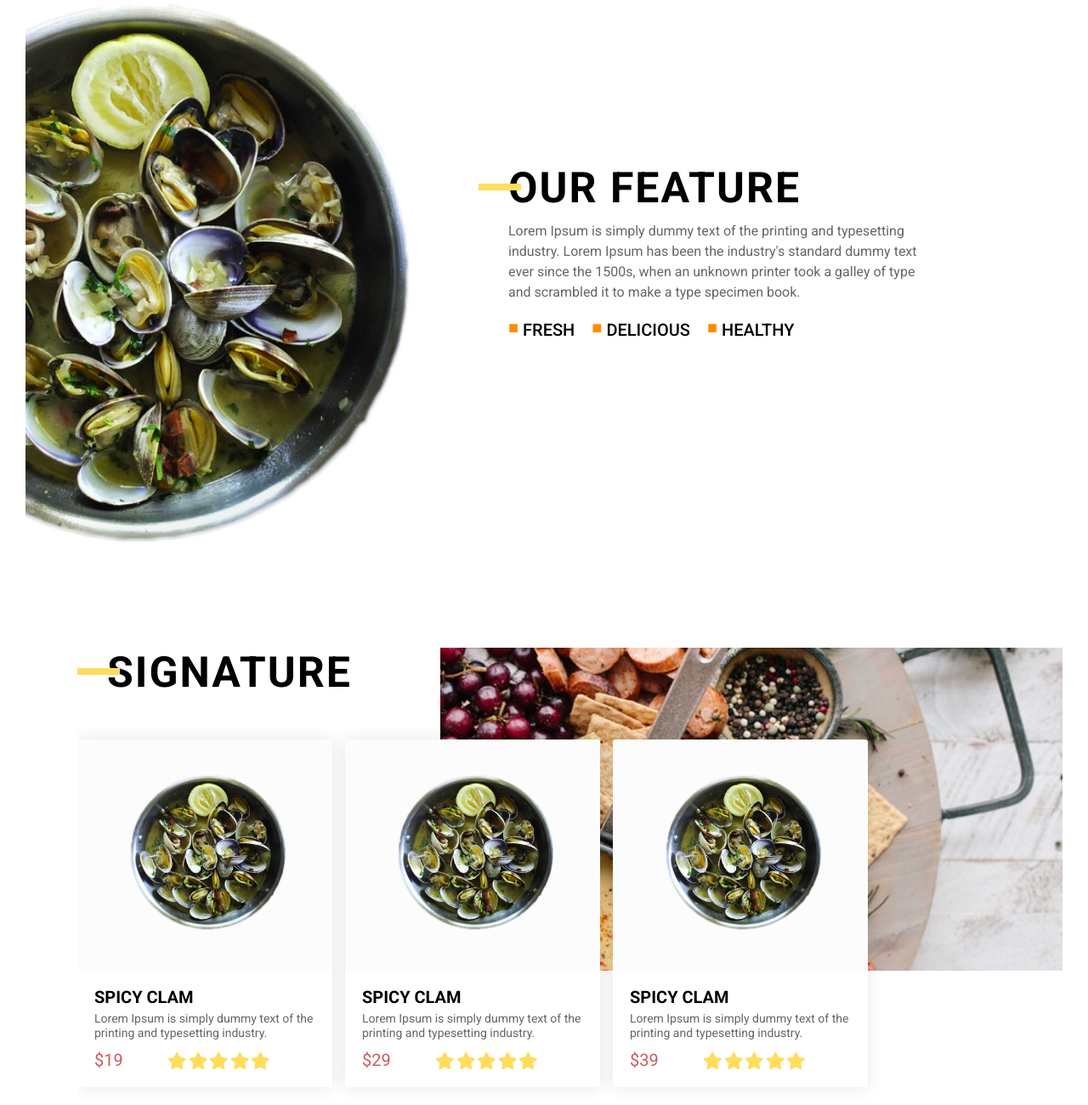
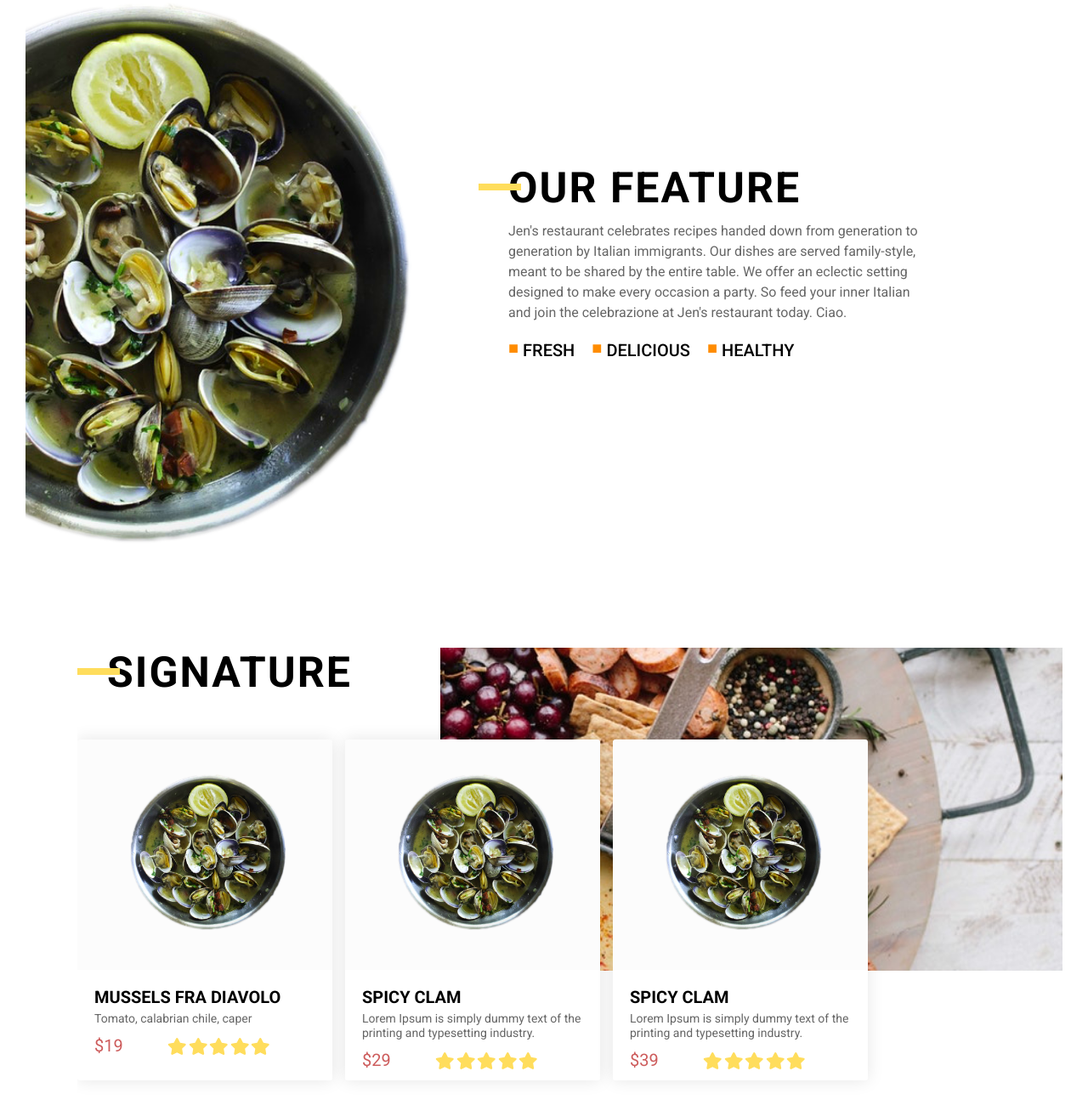
Before and after one commit to jerrychiu0863/jens_restaurant, a website: page index.html in a window 1280 px wide. Shown: the part 948-2248 px from the top of the page at 85% size. Drawn offline with Linux system fonts and the light colour scheme; some packages are replaced by stand-ins of ours.

Commit message:
edited feature content

```diff
--- a/index.html
+++ b/index.html
@@ -41,7 +41,7 @@
             </div>
             <div class="feature__content">
                 <h3>Our Feature</h3>
-                <p>Lorem Ipsum is simply dummy text of the printing and typesetting industry. Lorem Ipsum has been the industry's standard dummy text ever since the 1500s, when an unknown printer took a galley of type and scrambled it to make a type specimen book.</p>
+                <p>Jen's restaurant celebrates recipes handed down from generation to generation by Italian immigrants. Our dishes are served family-style, meant to be shared by the entire table. We offer an eclectic setting designed to make every occasion a party. So feed your inner Italian and join the celebrazione at Jen's restaurant today. Ciao.</p>
                 <ul class="feature__list">
                     <li class="feature__list-item">Fresh</li>
                     <li class="feature__list-item">Delicious</li>
@@ -58,8 +58,8 @@
                     <div class="signature__card signature__card-1">
                         <img src="image/mussel.png">
                         <div class="card__content">
-                            <h4>Spicy Clam</h4>
-                            <p>Lorem Ipsum is simply dummy text of the printing and typesetting industry.</p>
+                            <h4>Mussels Fra Diavolo</h4>
+                            <p>Tomato, calabrian chile, caper</p>
                             <p class="card__price">$19</p>
                             <div class="card__icon">
                                 <i class="fas fa-star"></i>
--- a/sass/pages/_home.scss
+++ b/sass/pages/_home.scss
@@ -53,6 +53,7 @@
             & .card__content {
                 background-color: $col-wh;
                 padding: 2rem 2rem;
+                height: 13rem;
 
                 & h4 {
                     font-size: 2rem;
```
Also changed, not shown: css/style.css.
